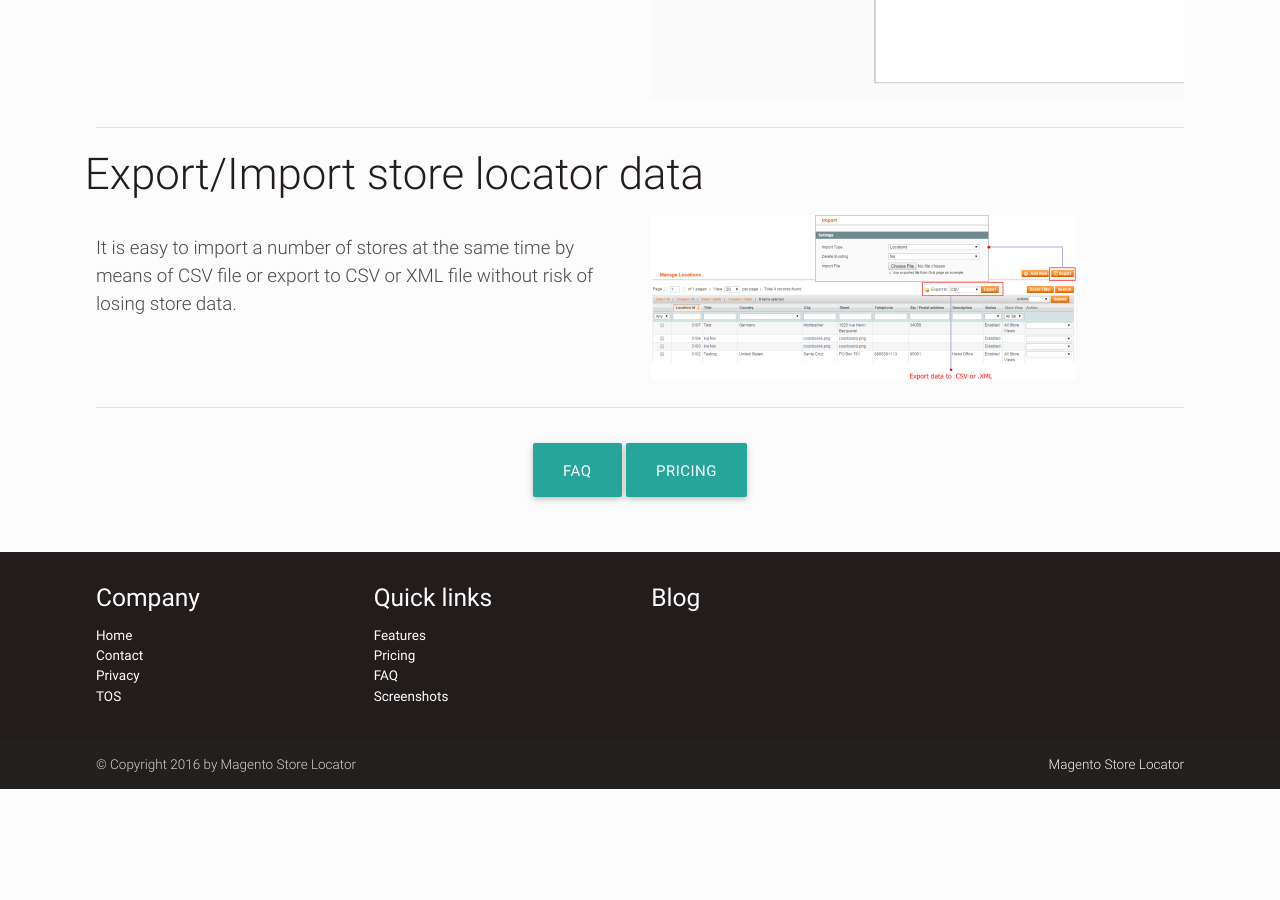
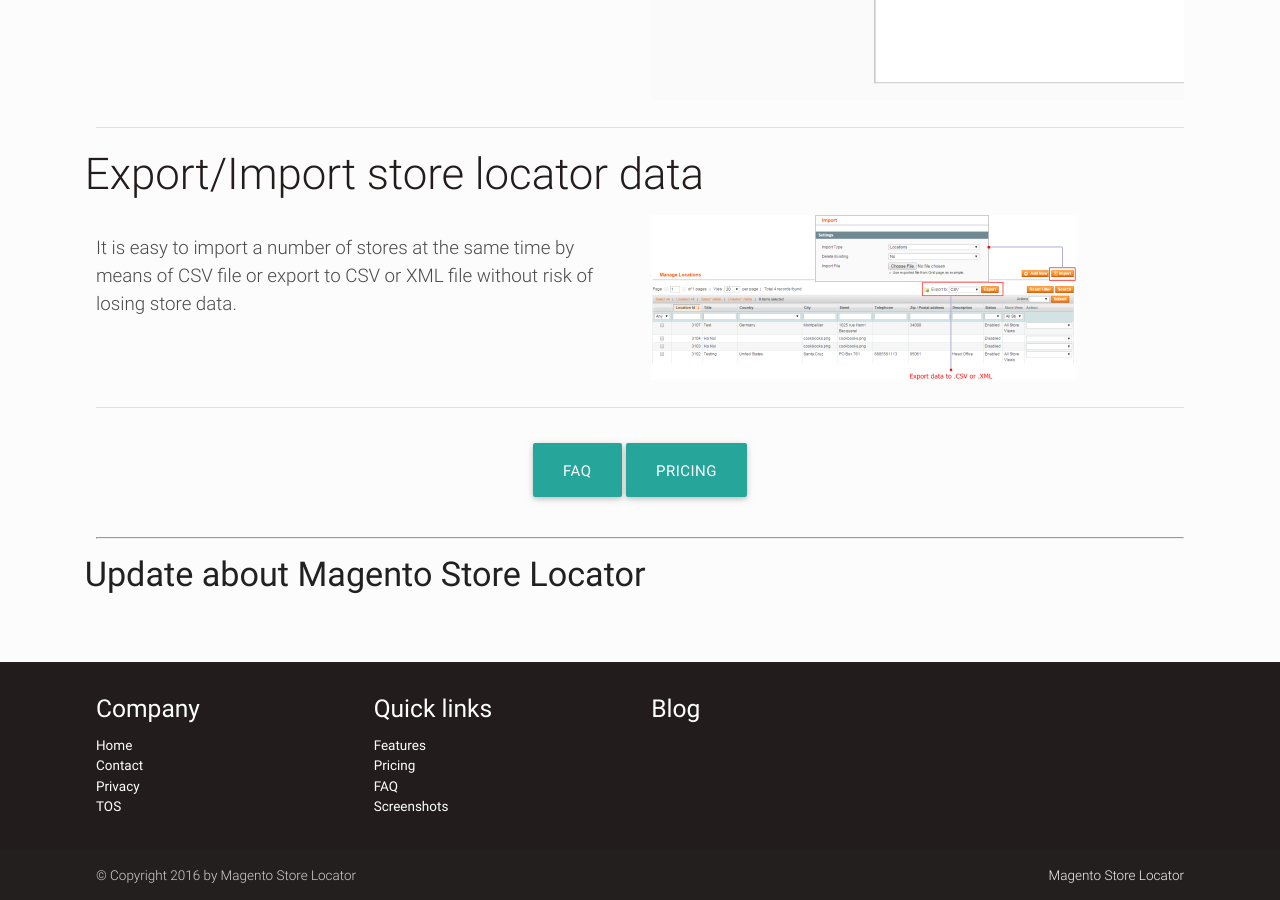
Before and after one commit to magentolocator/bsl, a Jekyll site: the page built from index.html, in a window 1280 px wide and 900 px high, scrolled down 4216 px. Built offline with Jekyll 4.4.1, drawn with Linux system fonts in a browser that asks for light colours; nearby versions of some CDN libraries; the list of posts is cut into pages by our own code; before the commit the page ends 5005 px from its top, so only the background shows below that.

Commit message:
Auto update

```diff
--- a/index.html
+++ b/index.html
@@ -188,6 +188,16 @@
       </div>
 
 
+    <div class="row"><p></p></div>
+    <hr class="small">
+
+    <div class="row">
+        <h4>Update about {{ site.name }}</h4>
+        {% include home_dynamic_content.feed.inc %}
+    </div>
+
+
+
       </div>
       <!-- section -->
 </div>
```
Also changed, not shown: 2 other files.
